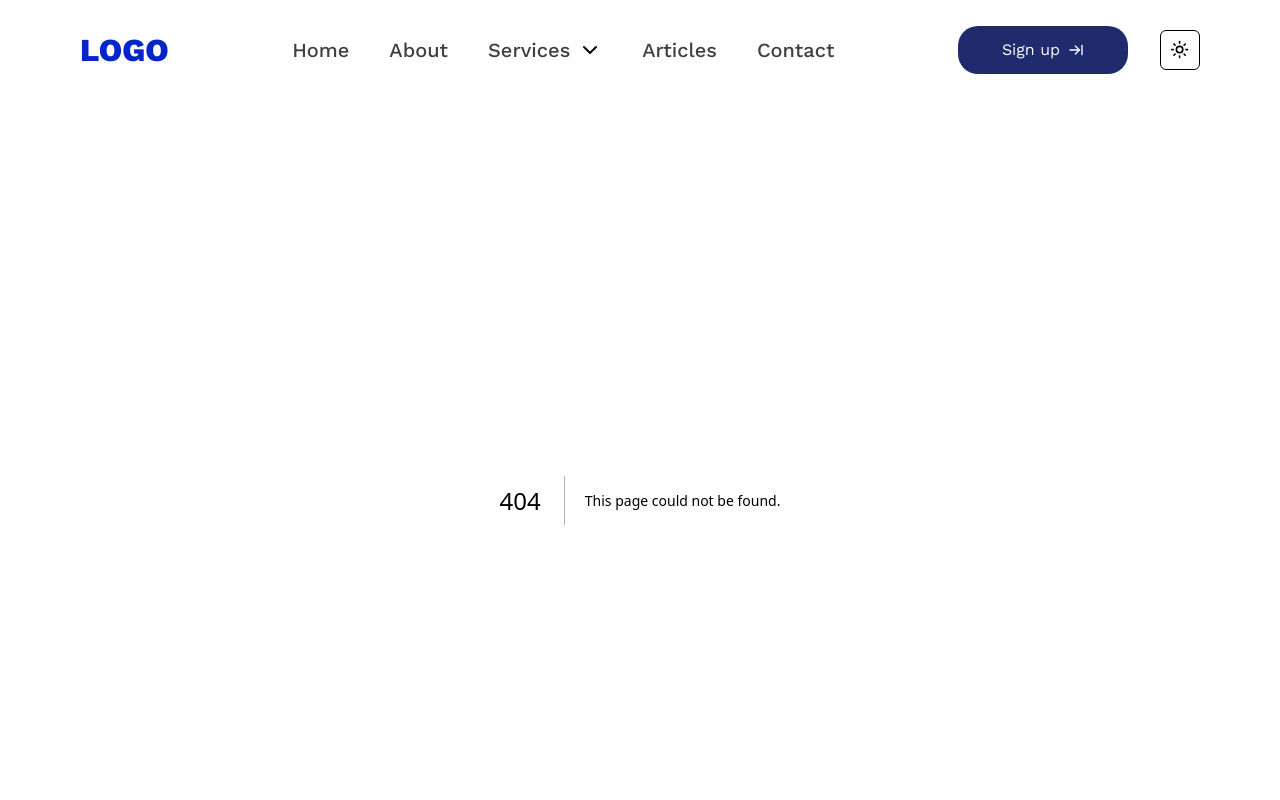
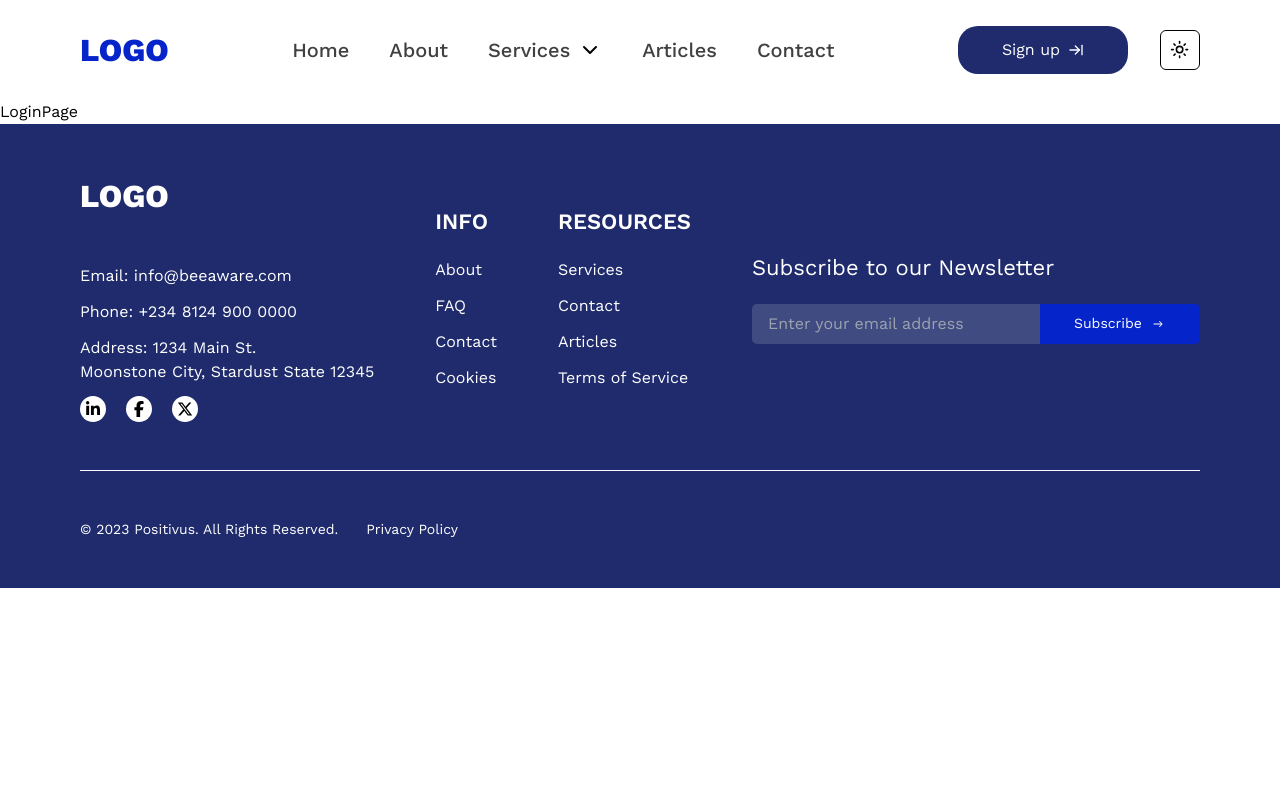
Before and after one commit to Perpy-del/BeeAware, a Next.js app: page /auth/login in a window 1280 px wide. Before the commit this address had no page. Shown: the top 800 px of the page. Built offline with nearby package versions, Linux system fonts and the light colour scheme.

Commit message:
chore: add init login page

```diff
--- /dev/null
+++ b/app/auth/login/page.tsx
@@ -0,0 +1,11 @@
+import React from 'react'
+
+type Props = {}
+
+const LoginPage = (props: Props) => {
+  return (
+    <div>LoginPage</div>
+  )
+}
+
+export default LoginPage
```
